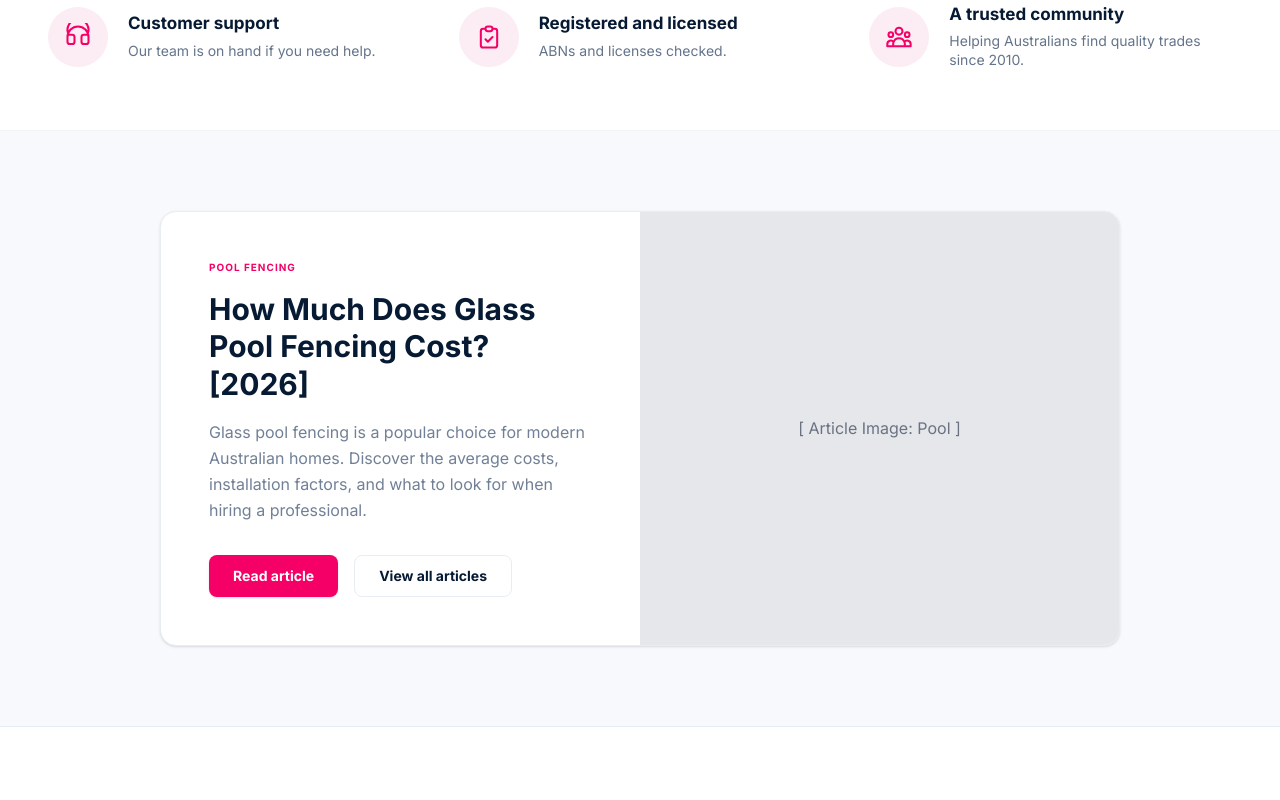
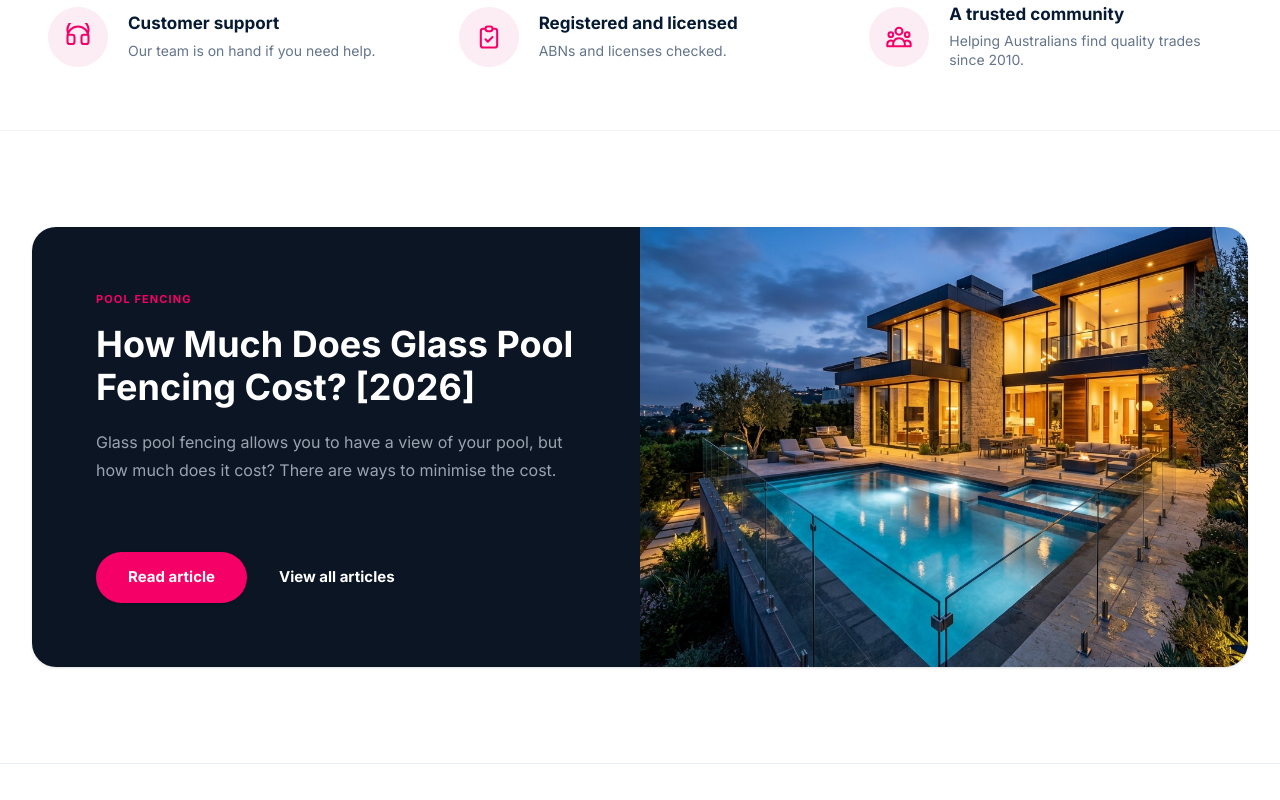
Before and after one commit to avengerflg/local-pages, a Next.js app in the folder frontend/: page / in a window 1280 px wide. Shown: the part 2940-3740 px from the top of the page. Built offline with nearby package versions, Linux system fonts and the light colour scheme; no server answers.

Commit message:
style: implement featured article section matching high fidelity mockup with split card layout

```diff
--- a/frontend/src/components/home/FeaturedArticle.tsx
+++ b/frontend/src/components/home/FeaturedArticle.tsx
@@ -1,30 +1,43 @@
+import Image from 'next/image';
+import Link from 'next/link';
+
 export const FeaturedArticle = () => {
   return (
-    <section className="bg-brand-light py-20">
-      <div className="mx-auto max-w-5xl px-4 sm:px-6 lg:px-8">
-        <div className="bg-white rounded-2xl shadow-sm border border-brand-border overflow-hidden lg:flex">
-          <div className="p-8 sm:p-12 lg:w-1/2 flex flex-col justify-center">
-            <span className="text-brand-pink text-[10px] font-bold tracking-widest uppercase mb-4">
+    <section className="bg-white py-16 sm:py-24">
+      <div className="mx-auto max-w-[1400px] px-6 lg:px-8">
+        <div className="rounded-[24px] overflow-hidden flex flex-col lg:flex-row shadow-sm min-h-[440px]">
+
+          {/* Left Content */}
+          <div className="lg:w-1/2 bg-[#0B1524] p-10 sm:p-14 lg:p-16 flex flex-col justify-center">
+            <span className="text-brand-pink text-[11px] font-bold tracking-[0.1em] uppercase mb-4">
               POOL FENCING
             </span>
-            <h3 className="text-2xl sm:text-3xl font-bold text-brand-navy mb-4 leading-tight">
+            <h3 className="text-[32px] sm:text-[36px] font-bold text-white mb-5 leading-[1.2]">
               How Much Does Glass Pool Fencing Cost? [2026]
             </h3>
-            <p className="text-brand-muted mb-8 leading-relaxed">
-              Glass pool fencing is a popular choice for modern Australian homes. Discover the average costs, installation factors, and what to look for when hiring a professional.
+            <p className="text-[#9CA3AF] text-[16px] leading-[1.7] mb-10 max-w-[500px]">
+              Glass pool fencing allows you to have a view of your pool, but how much does it cost? There are ways to minimise the cost.
             </p>
-            <div className="flex flex-col sm:flex-row gap-4 mt-auto">
-              <button className="rounded-lg bg-brand-pink px-6 py-2.5 text-sm font-bold text-white shadow-sm hover:bg-brand-pink-hover text-center transition-colors">
+            <div className="flex flex-col sm:flex-row items-start sm:items-center gap-8 mt-auto">
+              <Link href="/articles/glass-pool-fencing-cost" className="rounded-full bg-brand-pink px-8 py-3.5 text-[15px] font-bold text-white shadow-sm hover:bg-brand-pink-hover text-center transition-colors">
                 Read article
-              </button>
-              <button className="rounded-lg border border-brand-border bg-white px-6 py-2.5 text-sm font-bold text-brand-navy hover:bg-gray-50 text-center transition-colors">
+              </Link>
+              <Link href="/articles" className="text-[15px] font-bold text-white hover:text-gray-300 transition-colors">
                 View all articles
-              </button>
+              </Link>
             </div>
           </div>
-          <div className="lg:w-1/2 h-64 sm:h-80 lg:h-auto bg-gray-200 flex items-center justify-center text-gray-500">
-            [ Article Image: Pool ]
+
+          {/* Right Image */}
+          <div className="lg:w-1/2 relative h-[300px] sm:h-[400px] lg:h-auto">
+            <Image
+              src="/images/pool-fencing.jpg"
+              alt="Luxury glass pool fencing at dusk"
+              fill
+              className="object-cover"
+            />
           </div>
+
         </div>
       </div>
     </section>
```
Also changed, not shown: frontend/public/images/pool-fencing.jpg (added).
